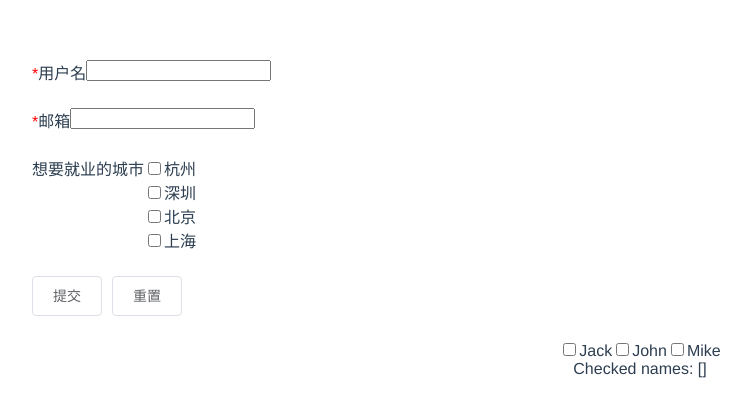
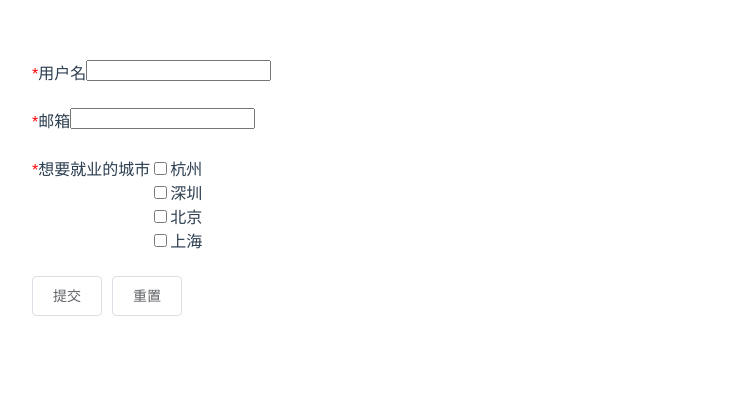
Before and after one commit to huoguozhang/zlj-test, a Vue app: page / in a window 1280 px wide. Shown: the top 416 px of the page, without its empty margins (0-751 px from the left). Built offline with nearby package versions, Linux system fonts and the light colour scheme.

Commit message:
增加checkbox的校验

```diff
--- a/src/components/myCheckGroup.vue
+++ b/src/components/myCheckGroup.vue
@@ -40,7 +40,7 @@ export default {
       this.currentValue = val
       this.$emit('input', val)
       this.$emit('on-change', val)
-      // this.dispatch('myFormItem', 'form-change', val)
+      this.dispatch('myFormItem', 'form-change', val)
     },
     updateModel (update) {
       this.childrens = findComponentsDownward(this, 'myCheckBox')
--- a/src/components/myForm.vue
+++ b/src/components/myForm.vue
@@ -36,6 +36,7 @@ export default {
     // 校验整个表单
     validate (callback) {
       return new Promise(resolve => {
+        debugger
         let counts = 0
         let pass = true
         this.fields.forEach(field => {
--- a/src/components/myFormItem.vue
+++ b/src/components/myFormItem.vue
@@ -74,6 +74,7 @@ export default {
       let model = {}
       model[this.prop] = this.fieldValue
       validator.validate(model, { firstFields: true }, errors => {
+        debugger
         this.validateState = !errors ? 'success' : 'error'
         this.validateMessage = errors ? errors[0].message : ''
         callback(this.validateMessage)
--- a/src/views/s.vue
+++ b/src/views/s.vue
@@ -10,7 +10,7 @@
       <myFormItem label="想要就业的城市" prop="city">
         <myCheckGroup v-model="userForm.city">
           <myCheckBox label="hangzhou">杭州</myCheckBox>
-          <myCheckBox label="hangzhou">深圳</myCheckBox>
+          <myCheckBox label="shenzhen">深圳</myCheckBox>
           <myCheckBox label="beijing">北京</myCheckBox>
           <myCheckBox label="shanghai">上海</myCheckBox>
         </myCheckGroup>
@@ -20,23 +20,6 @@
         <el-button @click="resetForm">重置</el-button>
       </myFormItem>
     </myForm>
-    <div id='example-3'>
-      <input
-        type="checkbox"
-        id="jack"
-        value="Jack"
-        v-model="checkedNames"
-        ref="checkbox1"
-        @change="change"
-      >
-      <label for="jack">Jack</label>
-      <input type="checkbox" id="john" value="John" v-model="checkedNames">
-      <label for="john">John</label>
-      <input type="checkbox" id="mike" value="Mike" v-model="checkedNames">
-      <label for="mike">Mike</label>
-      <br>
-      <span>Checked names: {{ checkedNames }}</span>
-    </div>
   </div>
 </template>
 <script>
@@ -64,11 +47,16 @@ export default {
       },
       rules: {
         name: [
+          { required: true, message: '用户名不能为空', trigger: 'change' },
           { required: true, message: '用户名不能为空', trigger: 'blur' }
         ],
         email: [
           { required: true, message: '邮箱不能为空', trigger: 'blur' },
-          { type: 'email', message: '邮箱格式不正确', trigger: 'blur' }
+          { type: 'email', message: '邮箱格式不正确', trigger: 'change' }
+        ],
+        city: [
+          { required: true, message: '请选择城市', trigger: 'blur' },
+          { type: 'array', message: '格式不正确', trigger: 'change' }
         ]
       }
     }
```
